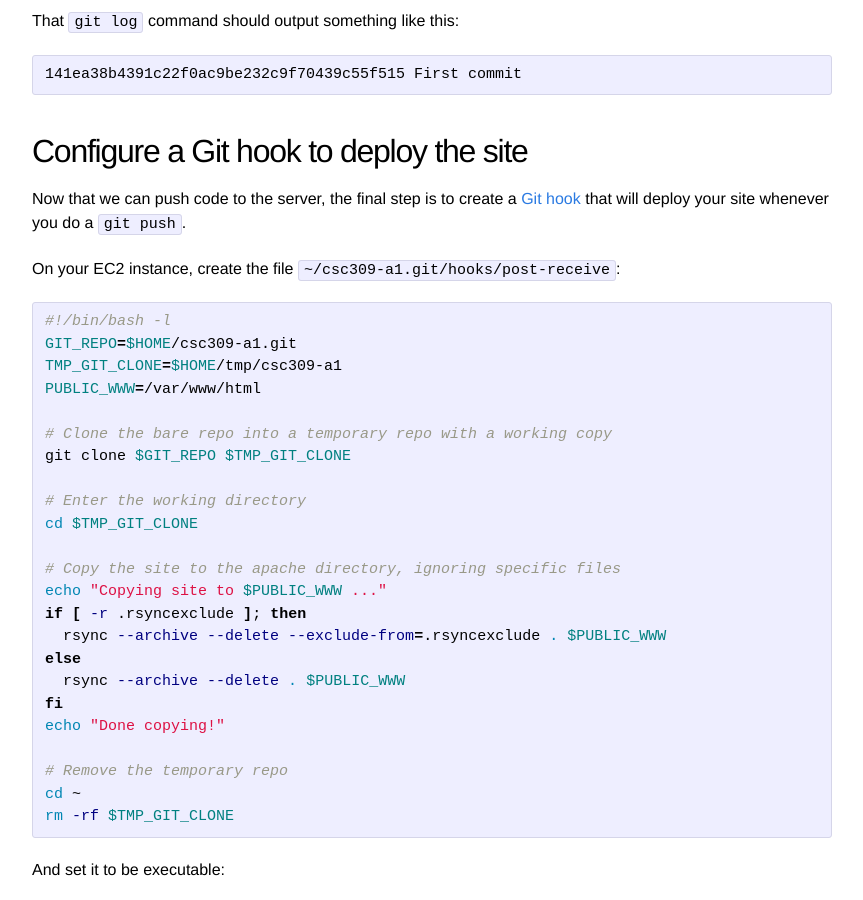
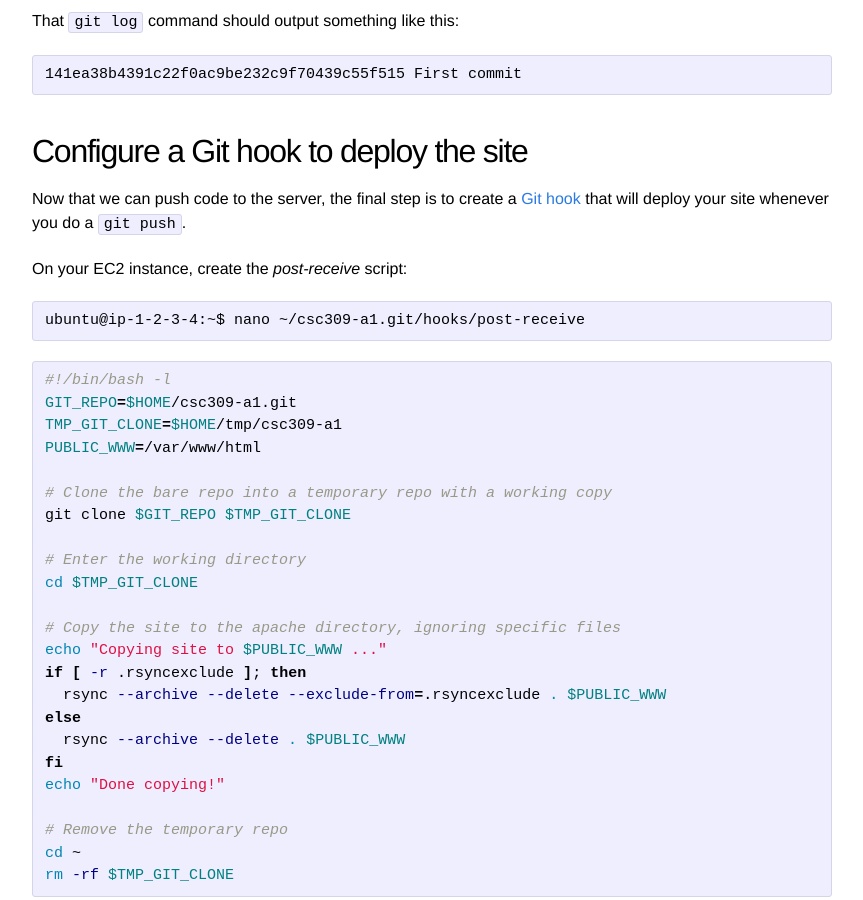
Before and after one commit to elliottsj/elliottsj.com, a Jekyll site: the page built from _posts/2014-09-27-csc309-deploying-the-right-way.md, in a window 1280 px wide and 900 px high, scrolled down 2761 px. Shown: the whole window, without its empty margins (208-1071 px from the left). Built offline with Jekyll 4.4.1, drawn with Linux system fonts in a browser that asks for light colours; Markdown is read by kramdown in place of the engine named in the settings; comment, search, counter and statistics services are not loaded.

Commit message:
Reformat code snippet

````diff
--- a/_posts/2014-09-27-csc309-deploying-the-right-way.md
+++ b/_posts/2014-09-27-csc309-deploying-the-right-way.md
@@ -115,7 +115,11 @@ Now that we can push code to the server, the final step is to create a
 [Git hook](http://git-scm.com/book/en/Customizing-Git-Git-Hooks) that will deploy your site
 whenever you do a `git push`.
 
-On your EC2 instance, create the file `~/csc309-a1.git/hooks/post-receive`:
+On your EC2 instance, create the *post-receive* script:
+
+```
+ubuntu@ip-1-2-3-4:~$ nano ~/csc309-a1.git/hooks/post-receive
+```
 
 ```bash
 #!/bin/bash -l
````
